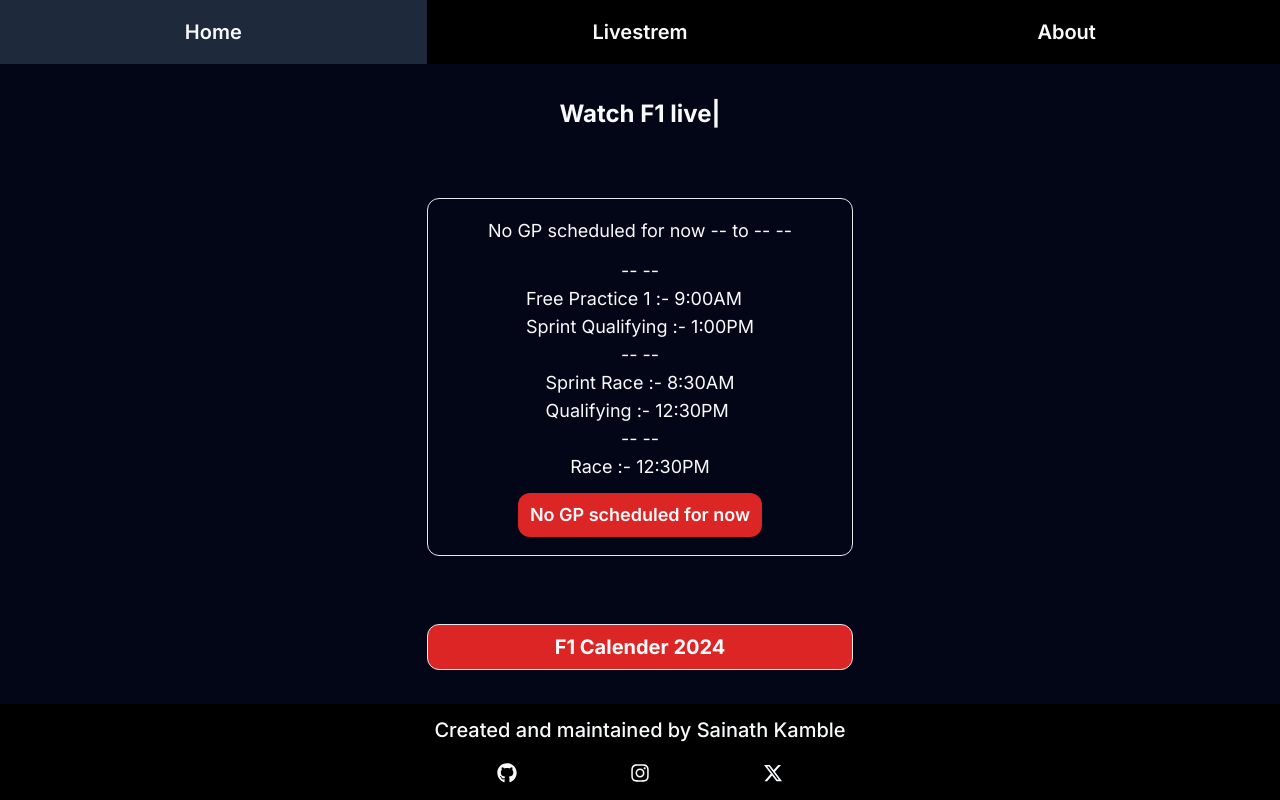
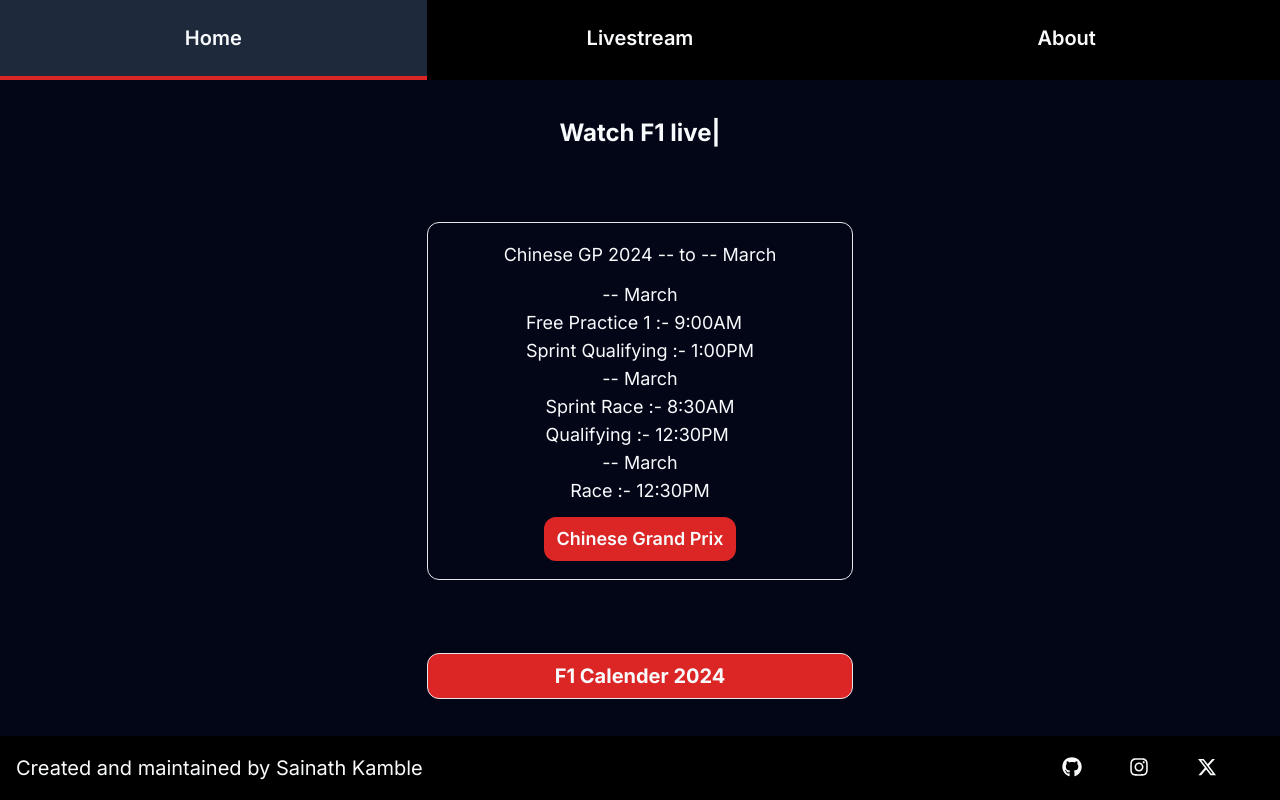
Before and after one commit to sainathkamble/f1withsainath, a Next.js app: page / in a window 1280 px wide. Built offline with nearby package versions, Linux system fonts and the light colour scheme.

Commit message:
added some styling

```diff
--- a/src/app/about/page.js
+++ b/src/app/about/page.js
@@ -6,7 +6,7 @@
     return(
         <>
         <Navbar/>
-        <div className="h-[80vh] w-screnn grid grid-cols-1 grid-rows-3 place-items-center bg-slate-950 py-8">
+        <div className="h-[82vh] w-screnn grid grid-cols-1 grid-rows-3 place-items-center bg-slate-950 py-8">
          <p className="w-screen text-xl px-8  text-slate-50 flex justify-center">This is just a fun website to enjoy watching Formula 1 created by Sainath Kamble</p>
          <p className="w-screen text-xl px-8 text-slate-50 flex justify-center">Please take a note Its not based on official or legal contract basis FIA please do not sue me :)</p>
          <p className="w-screen text-xl px-8 text-slate-50 flex justify-center">At the time it is a F1 live streaming plateform further upgrade will be done soon like checking different time zones and user sign etc.</p>
--- a/src/app/calendar/page.js
+++ b/src/app/calendar/page.js
@@ -1,4 +1,3 @@
-
 import "../global.css";
 import Navbar from "../navbar/page";
 import Footer from "../footer/page";
@@ -8,8 +7,8 @@
     return(
         <>
         <Navbar/>
-        <div className="h-[80vh] w-screen px-4 grid place-items-center bg-cover text-slate-50 bg-slate-950 overflow-x-hidden overflow-y-hidden">
-         <Image src="/calendar.webp" width="400" height="900" className="bg-cover" alt="F1 2024 Calendar image"/>
+        <div className="h-[82vh] w-screen px-4 grid place-items-center bg-cover text-slate-50 bg-slate-950 overflow-x-hidden overflow-y-hidden">
+         <Image src="./calendar.webp" width="400" height="900" className="bg-cover" alt="F1 2024 Calendar image"/>
         </div>
         <Footer/>
         </>
--- a/src/app/footer/page.js
+++ b/src/app/footer/page.js
@@ -1,4 +1,3 @@
-
 import "../global.css";
 import Link from "next/link";
 import { FontAwesomeIcon } from "@fortawesome/react-fontawesome";
@@ -6,17 +5,22 @@
 
 export default function Footer(){
     return(
-        <section className="h-[12vh] w-screen bg-black grid grid-cols-1 grid-rows-2 gap-2 place-items-center py-2">
-           <p className="text-slate-50 text-md font-medium sm:text-xl md:text-xl lg:xl xl:twxt-xl 2xl:text-2xl ">Created and maintained by Sainath Kamble</p>
-           <div className="h-auto w-2/5 flex justify-evenly items-cente">
+        <section className="h-[8vh] w-screen bg-black flex justify-between place-items-center px-4 py-2">
+
+           <p className="h-auto w-4/5 text-slate-50 font-normal hover:text-red-600 sm:text-lg md:text-xl lg:xl xl:twxt-xl xl:text-xl
+           sm:w-3/5 md:w-3/5 lg:w-4/5 xl:w-4/5 2xl:w-4/5">
+            Created and maintained by Sainath Kamble
+          </p>
+
+           <div className="h-auto w-1/5 flex justify-evenly items-cente sm:w-2/5 md:w-1/5 lg:w-1/5 xl:w-1/5 2xl:w-1/5">
            <Link href="https://github.com/sainathkamble">
-             <FontAwesomeIcon icon={faGithub} className="h-5 w-5 text-slate-50 sm:text-xl md:text-xl lg:xl xl:twxt-xl 2xl:h-6 2xl:w-6"/>
+             <FontAwesomeIcon icon={faGithub} className="h-5 w-5 text-slate-50 hover:text-red-600 sm:text-xl md:text-xl lg:xl xl:text-xl 2xl:h-6 2xl:w-6"/>
            </Link>
            <Link href="https://www.instagram.com/sainath.io/">
-             <FontAwesomeIcon icon={faInstagram} className="h-5 w-5 text-slate-50 sm:text-xl md:text-xl lg:xl xl:twxt-xl 2xl:h-6 2xl:w-6"/>
+             <FontAwesomeIcon icon={faInstagram} className="h-5 w-5 text-slate-50 hover:text-red-600 sm:text-xl md:text-xl lg:xl xl:text-xl 2xl:h-6 2xl:w-6"/>
            </Link>
            <Link href="https://twitter.com/sainaththedev">
-             <FontAwesomeIcon icon={faXTwitter} className="h-5 w-5 text-slate-50 sm:text-xl md:text-xl lg:xl xl:twxt-xl 2xl:h-6 2xl:w-6"/>
+             <FontAwesomeIcon icon={faXTwitter} className="h-5 w-5 text-slate-50 hover:text-red-600 sm:text-xl md:text-xl lg:xl xl:text-xl 2xl:h-6 2xl:w-6"/>
            </Link>
            </div>
        </section>
--- a/src/app/global.css
+++ b/src/app/global.css
@@ -9,3 +9,7 @@
 .container::-webkit-scrollbar{
     visibility:hidden;
 }
+
+.nav-item:hover .nav-underline{
+    visibility: visible;
+}
--- a/src/app/home/page.js
+++ b/src/app/home/page.js
@@ -1,7 +1,7 @@
 'use client'
 import "../global.css";
 import Link from "next/link";
-import {React , useRef,useEffect } from "react";
+import {React , useState , useRef , useEffect } from "react";
 import Typed from "typed.js";
 
 export default function Hero(){
@@ -20,51 +20,62 @@
 
      //Get race date  logic automatic
      //Once race is over then just need to add dates of new race and GP name
-     let currentGp = ""; let gpHeader = "GP 2024"; let gpButton = "Grand Prix"
+
+     let [gpDayOne , setGpDayOne] = useState(new Date().getDate());
+     let [gpDayTwo , setGpDayTwo] = useState(new Date().getDate());
+     let [gpDayThree , setGpDayThree] = useState(new Date().getDate());
+
+     gpDayOne == new Date("April 19, 2024").getDate() || gpDayOne == new Date("April 20, 2024").getDate() || gpDayOne == new Date("April 21, 2024").getDate() ?
+      setGpDayOne = new Date("April 19, 2024").getDate() : setGpDayOne = "--";
+
+
+     gpDayTwo == new Date("April 19, 2024").getDate() || gpDayTwo == new Date("April 20, 2024").getDate() || gpDayTwo == new Date("April 21, 2024").getDate() ?
+      setGpDayTwo = new Date("April 20, 2024").getDate() : setGpDayTwo = "--";
+
+     gpDayThree == new Date("April 19, 2024").getDate() || gpDayThree == new Date("April 20, 2024").getDate() || gpDayThree == new Date("April 21, 2024").getDate() ?
+      setGpDayThree = new Date("April 21, 2024").getDate() : setGpDayThree = "--";
+
+
+
+
+     let currentGp = ""; let gpHeader = "GP 2024"; let gpButton = "Grand Prix";
 
      const monthNames = ["January", "February", "March", "April", "May", "June","July", "August", "September", "October", "November", "December"];
      const date = new Date();
      let currentMonth = monthNames[date.getMonth()];
 
      let currentDate = new Date().getDate();
-
-     let dayBeforeGp = new Date("April 18, 2024").getDate();
-     let gpDayOne = new Date("April 19, 2024").getDate();
-     let gpDayTwo = new Date("April 20, 2024").getDate();
-     let gpDayThree = new Date("April 21, 2024").getDate();
-
-     if(currentDate == gpDayOne || currentDate == gpDayTwo || currentDate == gpDayThree || currentDate == dayBeforeGp){
+     if(currentDate == gpDayOne || currentDate == gpDayTwo || currentDate == gpDayThree){
       currentGp = "Chinese"; gpHeader = gpHeader; gpButton = gpButton;
-      gpDayOne = gpDayOne; gpDayTwo = gpDayTwo; gpDayThree = gpDayThree; currentMonth = currentMonth;
      }else{
-      currentGp = "No GP scheduled for now"; gpHeader = ""; gpButton = "";
-      gpDayOne = "--"; gpDayTwo = "--"; gpDayThree = "--"; currentMonth = "--";
+      currentGp = "No GP scheduled for now";
+      gpHeader = ""; gpButton = "";
      }
 
     return(
         <>
-        <section className="h-[80vh] w-screen bg-slate-950 text-slate-50 flex justify-evenly items-center flex-wrap">
+        <section className="h-[82vh] w-screen bg-slate-950 text-slate-50 flex justify-evenly items-center flex-wrap">
 
-         <div className="h-auto w-screen bg-slate-950 flex justify-center items-center text-2xl font-bold text-slate-50">
+         <div className="h-auto w-screen bg-slate-950 flex justify-center items-center text-2xl font-bold text-slate-50 hover:text-red-600">
             <span ref={el} />
           </div>
 
           <div className="w-screen flex justify-center">
           <div className="h-auto w-3/4 px-4 py-1.5 rounded-xl grid place-items-center border sm:w-2/3 md:w-2/4 lg:w-2/5 xl:w-1/3 2xl:w-1/4 2xl:py-2">
-             <p className=" text-lg my-3">{currentGp} {gpHeader} {gpDayOne} to {gpDayThree} {currentMonth}</p>
+             <p className=" text-lg my-3">{currentGp} {gpHeader} {setGpDayOne} to {setGpDayThree} {currentMonth}</p>
 
               <div className="h-auto w-auto text-slate-50 text-lg">
-                <p className="flex justify-center">{gpDayOne} {currentMonth}</p>
+                <p className="flex justify-center">{setGpDayOne} {currentMonth}</p>
                 <p>Free Practice 1 :- 9:00AM</p>
                 <p>Sprint Qualifying :- 1:00PM</p>
               </div>
               <div className="h-auto w-auto text-slate-50 text-lg">
-                <p className="flex justify-center">{gpDayTwo} {currentMonth}</p>
+                <p className="flex justify-center">{setGpDayTwo} {currentMonth}</p>
                 <p>Sprint Race :- 8:30AM</p>
                 <p>Qualifying :- 12:30PM</p>
               </div>
               <div className="h-auto w-auto text-slate-50 text-lg">
-                <p className="flex justify-center">{gpDayThree} {currentMonth}</p>
+                <p className="flex justify-center">{setGpDayThree} {currentMonth}</p>
                 <p>Race :- 12:30PM</p>
               </div>
              <Link href="./livestream" className="my-3 py-2 px-3 bg-red-600 rounded-xl text-lg font-semibold">{currentGp} {gpButton}</Link>
--- a/src/app/livestream/page.js
+++ b/src/app/livestream/page.js
@@ -6,10 +6,9 @@
     return (
       <>
       <Navbar/>
-      <section className="h-[80vh] w-screen bg-slate-950">
-      <iframe src="https://latifistreams.com/channel/raw?url=aHR0cHM6Ly9saW5lYXIwMzQtZ2ItZGFzaDEtcHJkLWxsLmNkbi5za3ljZHAuY29tLzAxNmEvQ29udGVudC9EQVNIXzAwM183MjBfMzAvTGl2ZS9jaGFubmVsKHNreXNwb3J0c2YxKS9tYW5pZmVzdF83MjAubXBk&amp;k1=MDAwNWI1N2I5YjQ3MTJlMjk2NDFhYzk4MWJhOGQzYzI=&amp;k2=Y2ExM2NkZDFiOTZiZjE4NzdkMmM3YWQ5ZWUzN2Q1MmU="
+      <section className="h-[82vh] w-screen bg-slate-950">
+      <iframe src="https://wikisport.se/strm/30.php"
       allow="autoplay; encrypted-media" height="100%" width="100%" framebborder="0" scrolling="no" allowFullScreen></iframe>
-
       </section>
       <Footer/>
       </>
--- a/src/app/navbar/page.js
+++ b/src/app/navbar/page.js
@@ -5,11 +5,30 @@
 
     return(
         <>
-        <nav className="h-[8vh] w-screen bg-black text-slate-50 text-xl flex justify-evenly items-end">
-          <Link href="./" className="h-full w-1/3 flex justify-center items-center text-lg font-semibold hover:bg-slate-800 lg:text-lg xl:text-xl 2xl:text-xl">Home</Link>
-          <Link href="./livestream" className="h-full w-1/3 flex justify-center items-center text-lg font-semibold  hover:bg-slate-800 lg:text-lg xl:text-xl 2xl:text-xl">Livestrem</Link>
-          {/* <Link href="./racetime" className="h-full w-1/3 flex justify-center items-center text-lg font-semibold  hover:bg-slate-800 lg:text-lg xl:text-xl 2xl:text-xl">Race time</Link> */}
-          <Link href="./about" className="h-full w-1/3 flex justify-center items-center text-lg font-semibold  hover:bg-slate-800 lg:text-lg xl:text-xl 2xl:text-xl">About</Link>
+        <nav className="h-[10vh] w-screen bg-black text-slate-50 text-xl flex justify-evenly items-end">
+          <Link href="./" className="nav-item h-full w-1/3 text-lg font-semibold hover:bg-slate-800 lg:text-lg xl:text-xl 2xl:text-xl
+           grid grid-cols-1 grid-rows-1 place-items-center">
+            <p>Home</p>
+            <div className="nav-underline h-1 w-full bg-red-600 invisible"></div>
+          </Link>
+
+          <Link href="./livestream" className="nav-item h-full w-1/3 text-lg font-semibold  hover:bg-slate-800 lg:text-lg xl:text-xl 2xl:text-xl
+          grid grid-cols-1 grid-rows-1 place-items-center">
+            <p>Livestream</p>
+            <div className="nav-underline h-1 w-full bg-red-600 invisible"></div>
+          </Link>
+
+          {/* <Link href="./racetime" className="nav-item h-full w-1/3 flex text-lg font-semibold  hover:bg-slate-800 lg:text-lg xl:text-xl 2xl:text-xl
+          grid grid-cols-1 grid-rows-1 place-items-center">
+           <p>Race time</p>
+           <div className="nav-underline h-1 w-full bg-red-600 invisible"></div>
+          </Link> */}
+
+          <Link href="./about" className="nav-item h-full w-1/3 text-lg font-semibold  hover:bg-slate-800 lg:text-lg xl:text-xl 2xl:text-xl
+          grid grid-cols-1 grid-rows-1 place-items-center">
+            <p>About</p>
+            <div className="nav-underline h-1 w-full bg-red-600 invisible"></div>
+          </Link>
         </nav>
         </>
     );
--- a/src/app/racetime/page.js
+++ b/src/app/racetime/page.js
@@ -9,7 +9,7 @@
   return(
     <>
     <Navbar/>
-    <section className="h-[80vh] w-screen bg-slate-950">
+    <section className="h-[82vh] w-screen bg-slate-950">
 
           <p className="h-auto w-screen text-xl text-slate-50 flex justify-center py-4 px-4">{currentRace} time in your time zone</p>
 
```
Also changed, not shown: public/favicon.png (deleted), 1 other file (tests, documents, lock files or other folders).
